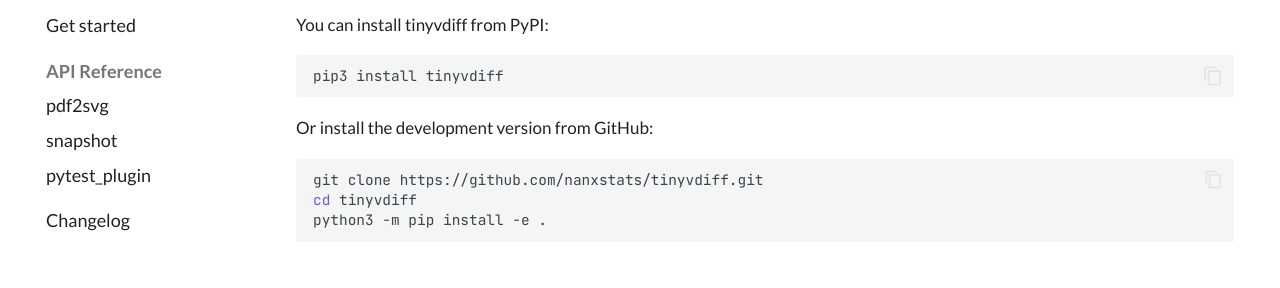
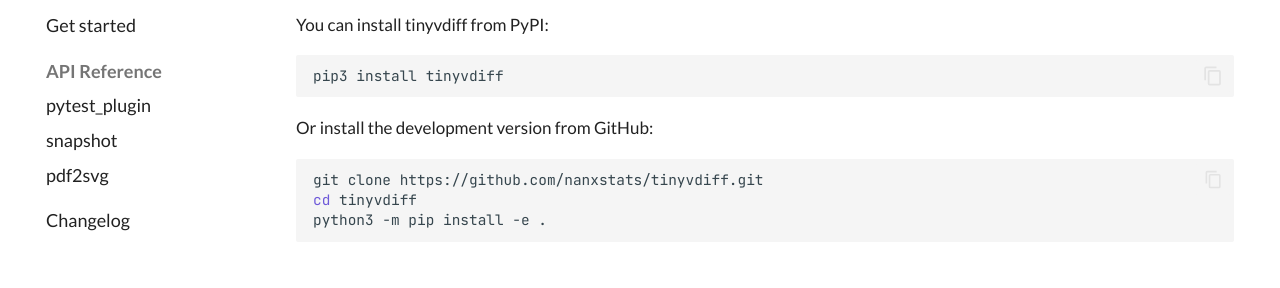
Before and after one commit to nanxstats/tinyvdiff, an MkDocs documentation site: the page built from docs/index.md, in a window 1280 px wide. Shown: the part 342-630 px from the top of the page. Built offline with MkDocs 1.6.1 and Material for MkDocs 9.7.7, drawn with Linux system fonts in a browser that asks for light colours; comment, search, counter and statistics services are not loaded.

```diff
--- a/mkdocs.yml
+++ b/mkdocs.yml
@@ -10,9 +10,9 @@ nav:
   - Articles:
     - articles/get-started.md
   - API Reference:
+    - pytest_plugin: reference/pytest_plugin.md
+    - snapshot: reference/snapshot.md
     - pdf2svg: reference/pdf2svg.md
-    - snapshot: reference/snapshot.md
-    - pytest_plugin: reference/pytest_plugin.md
   - Changelog: changelog.md
 
 extra_css:
```
